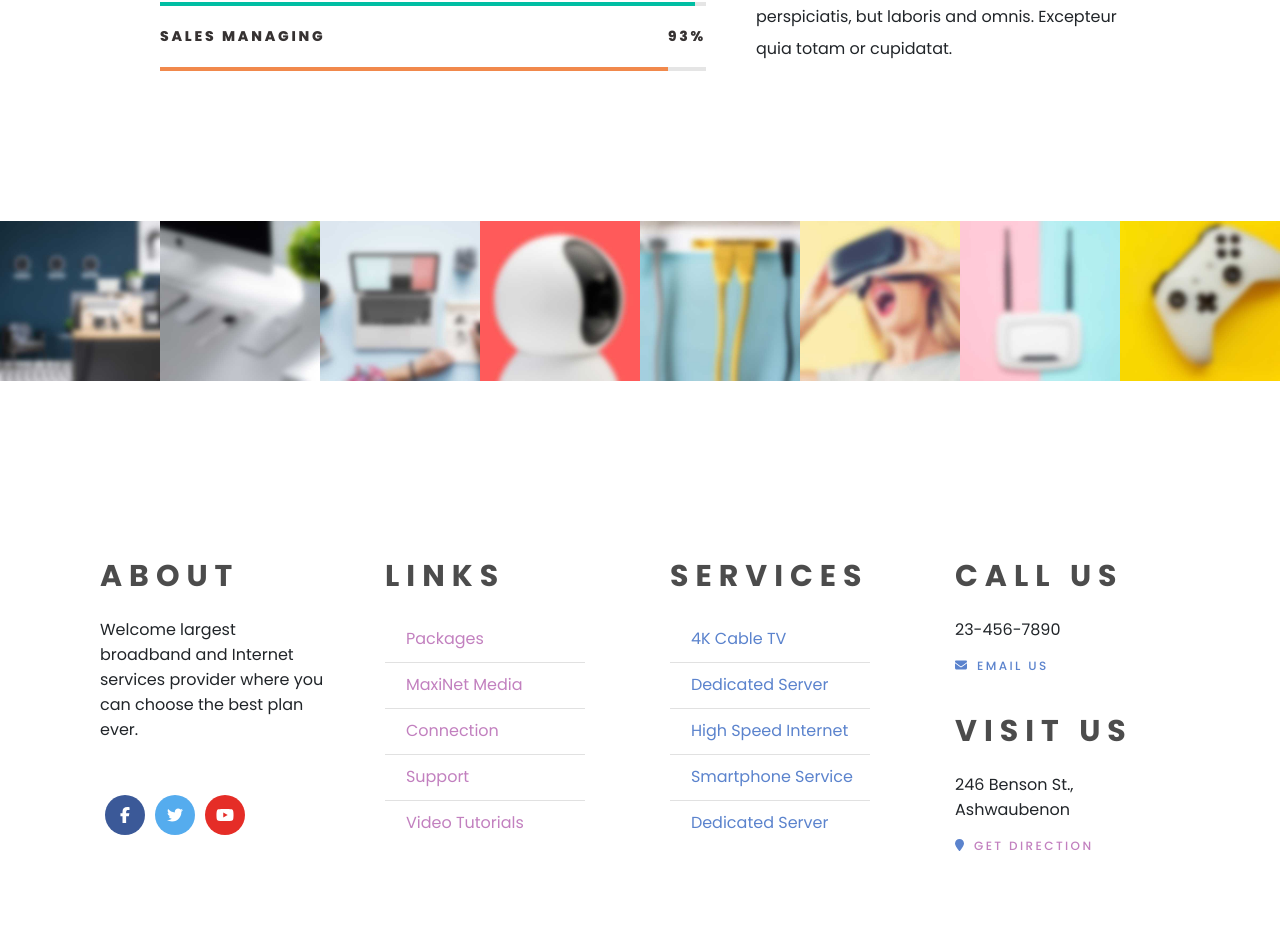
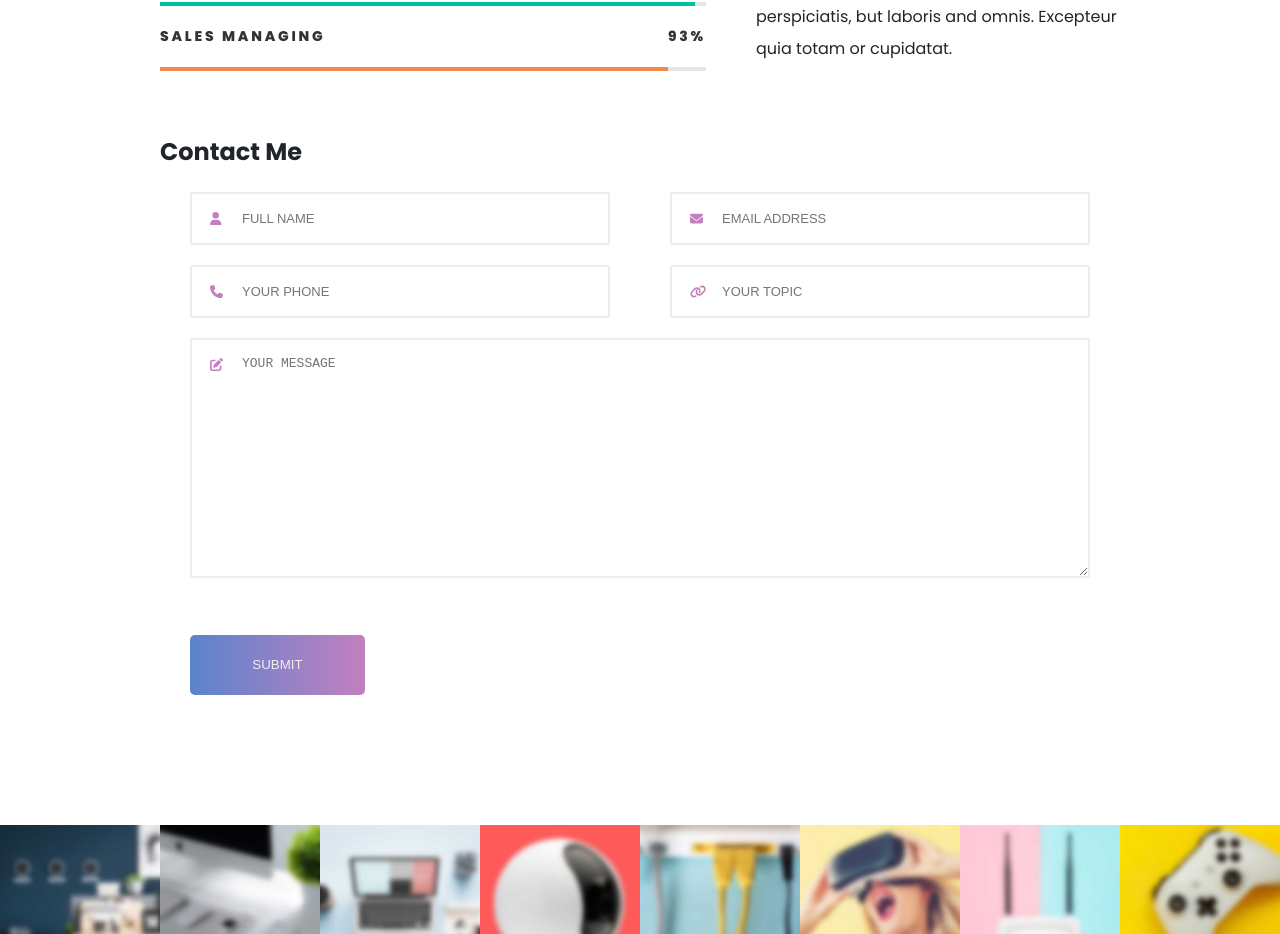
Before and after one commit to NyarehD/ngs-online-testing, a React (Create React App) app: page / in a window 1280 px wide. Shown: the part 1330-2264 px from the top of the page. Built offline with nearby package versions, Linux system fonts and the light colour scheme; a web font is replaced by a local one.

Commit message:
team single final with hover effect error

```diff
--- a/src/app/pages/team-single/team-single.jsx
+++ b/src/app/pages/team-single/team-single.jsx
@@ -1,8 +1,8 @@
 import React from 'react'
 import TeamSingleStyle from './team-single.module.sass'
-
 import TeamSinglePhoto from '../../../assets/team-single-photo.jpg';
-
+import { FontAwesomeIcon } from"@fortawesome/react-fontawesome";
+import { faUser, faEnvelope, faPhone, faLink, faPenToSquare} from"@fortawesome/free-solid-svg-icons";
 
 function teamSingle() {
   return (
@@ -72,9 +72,6 @@ function teamSingle() {
                 </table>
         </div>
       </div>
-
-
-
       <div className={TeamSingleStyle.PersonalExperience}>
       <div className={TeamSingleStyle.personalExperienceContainer}>
 
@@ -107,6 +104,44 @@ function teamSingle() {
 
       </div>
       </div>
+
+            <h5 className={TeamSingleStyle.contactTitle}>Contact Me</h5>
+            <form  className={TeamSingleStyle.row}>
+
+                <div className={`${TeamSingleStyle.col_xs_12} ${TeamSingleStyle.col_md_6} ${TeamSingleStyle.col_lg_6} ${TeamSingleStyle.group}`}>
+                    <input type="text" name="fullname"  id="name" placeholder='FULL NAME' ></input>
+                    <label for="name" className={TeamSingleStyle.label}><FontAwesomeIcon icon={faUser} className={TeamSingleStyle.icon}></FontAwesomeIcon></label>
+                </div>
+                <div className={`${TeamSingleStyle.col_xs_12} ${TeamSingleStyle.col_md_6} ${TeamSingleStyle.col_lg_6} ${TeamSingleStyle.group}`} >
+                    <input type="text" name="email"id="name" placeholder='EMAIL ADDRESS' required="email"></input>
+                    <label for="name" className={TeamSingleStyle.label}><FontAwesomeIcon icon={faEnvelope} className={TeamSingleStyle.icon}></FontAwesomeIcon></label>
+                </div>
+
+
+                <div className={`${TeamSingleStyle.col_xs_12} ${TeamSingleStyle.col_md_6} ${TeamSingleStyle.col_lg_6} ${TeamSingleStyle.group}`}>
+                    <input type="tel"  name="phone" id="number" placeholder='YOUR PHONE' required="phone"></input>
+                    <label for="name" className={TeamSingleStyle.label}><FontAwesomeIcon icon={faPhone} className={TeamSingleStyle.icon}></FontAwesomeIcon></label>
+                </div>
+
+                <div className={`${TeamSingleStyle.col_xs_12} ${TeamSingleStyle.col_md_6} ${TeamSingleStyle.col_lg_6} ${TeamSingleStyle.group}`}>
+                    <input type="text" name="topic" id="name" placeholder='YOUR TOPIC'></input>
+                    <label for="name" className={TeamSingleStyle.label}><FontAwesomeIcon icon={faLink} className={TeamSingleStyle.icon}></FontAwesomeIcon></label>
+                </div>
+
+
+
+                <div className={`${TeamSingleStyle.col_xs_12}  ${TeamSingleStyle.group}`}>
+                    <textarea type="text" name="message"  row="8" placeholder='YOUR MESSAGE'></textarea>
+                    <label for="name" className={TeamSingleStyle.label}><FontAwesomeIcon icon={faPenToSquare} className={TeamSingleStyle.icon}></FontAwesomeIcon></label>
+                </div>
+
+
+                <div className={`${TeamSingleStyle.col_xs_12} ${TeamSingleStyle.teamSingleBorderWrap}`}>
+                        <button type="submit" className={TeamSingleStyle.teamSingleButton}>SUBMIT</button>
+                </div>
+
+
+            </form>
         </div>
   )
 }
--- a/src/app/pages/team-single/team-single.module.sass
+++ b/src/app/pages/team-single/team-single.module.sass
@@ -233,3 +233,122 @@
 
     .contentpart2 .right
         width: 100%
+
+//developed by Ma Moe Moe Aung
+
+// .hero
+//     width: 80%
+//     height: 100vh
+//     margin: 0 auto
+//     display: flex
+//     justify-content: center
+//     align-items: center
+
+.contactTitle
+    font-size: 24px
+    margin-bottom: 23px
+    margin-top: 43px
+
+form
+    width: 100%
+    max-width: 1000px
+
+
+.group
+    position: relative
+    margin-bottom: 20px
+
+input
+    width: 100% !important
+    padding: 17px
+    outline:0
+    border: 2px solid #eee
+    font-size: 13px
+    padding-left: 50px
+    border: 2px solid #ededed
+    border-radius:2px
+    color: #f8f9fa
+
+
+textarea
+    width: 100%
+    height: 30vh
+    padding: 16px
+    outline:0
+    border: 2px solid #eee
+    font-size: 13px
+    padding-left: 50px
+    font-weight: 300
+    color: #f8f9fa
+
+
+.label
+    height: 100%
+    position: absolute
+    left: 20px
+    top: 0
+    padding: 18px
+    padding-left: 30px
+    color: #4c4c4c
+    font-size: 12px
+    font-weight: 500
+    letter-spacing: 0.2em
+
+// .teamSingleBorderWrap
+//   padding: 1rem
+//   position: relative
+//   background: linear-gradient(to right, red, purple)
+//   padding: 3px
+
+// .teamSingleButton
+//   background: #222
+//   color: white
+//   padding: 2rem
+
+
+button
+    border: 0
+    color: #eee
+    outline: none
+    background-image: linear-gradient(to right, #5b83cd 0%, #c280bf 100%)
+    width: 175px
+    height: 60px
+    border-radius: 5px
+    padding: 2px
+    margin-top: 30px
+
+button:hover
+    color: rgb(51, 50,50)
+    background-image: none
+    background-color: transparent
+    // border-image-repeat: repeat
+    border: 10px solid
+    border-image-slice: 1
+    border-width: 5px
+    border-image-source: linear-gradient(to right, #5b83cd 0%, #c280bf 100%) 1 100%
+
+//     // border-image: linear-gradient( to bottom, red, rgba(0, 0, 0, 0)) 1 100%
+
+.icon
+    color: #c280bf
+    margin-right: px
+    font-size:13px
+
+// .row
+//     display: flex
+//     justify-content: space-between
+
+.group
+    width: 49%
+
+// .row1
+//     display: flex
+//     justify-content: space-between
+
+// .row1 .group
+//     width: 49%
+
+
+// @media screen and (max-width:700px)
+//     .row
+//         display: none
```
Lines whose indentation alone changed are shown as unchanged.
